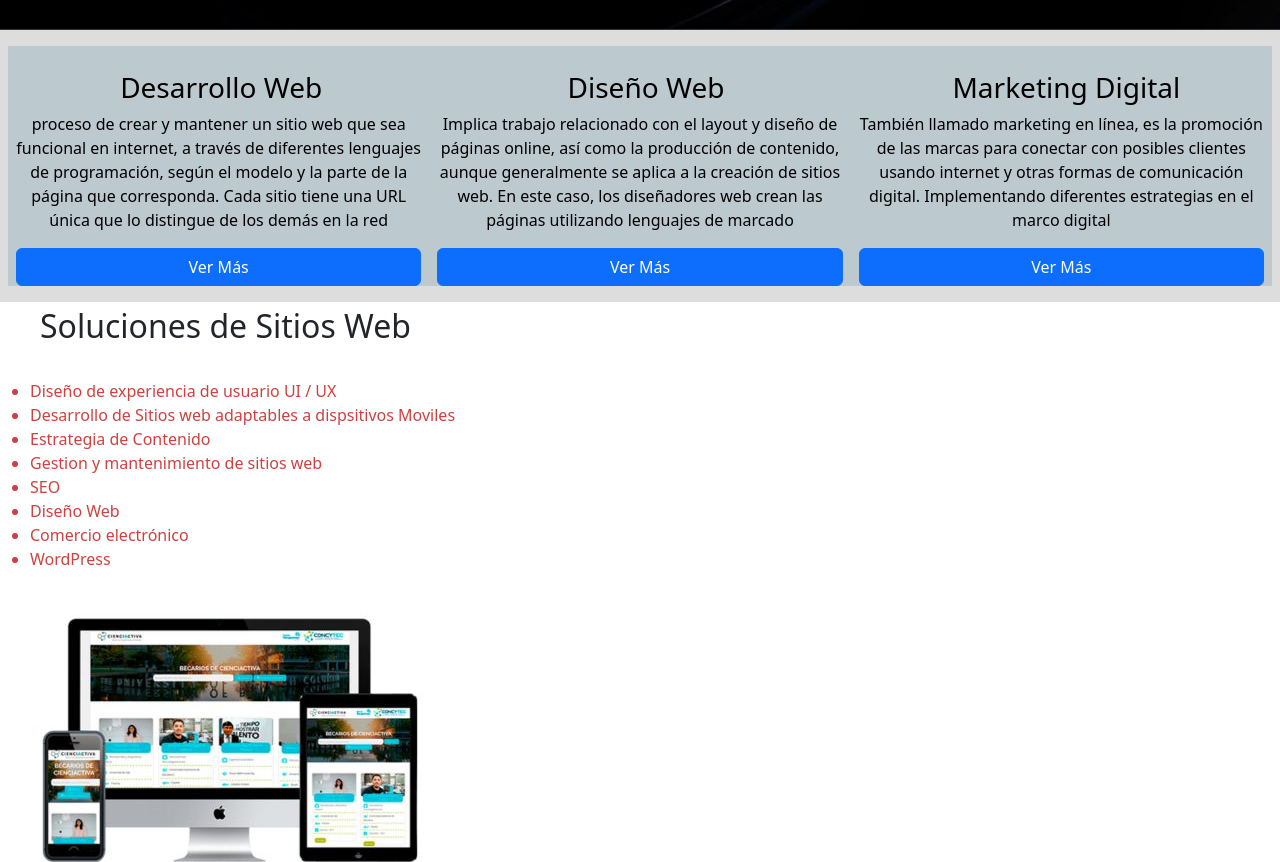
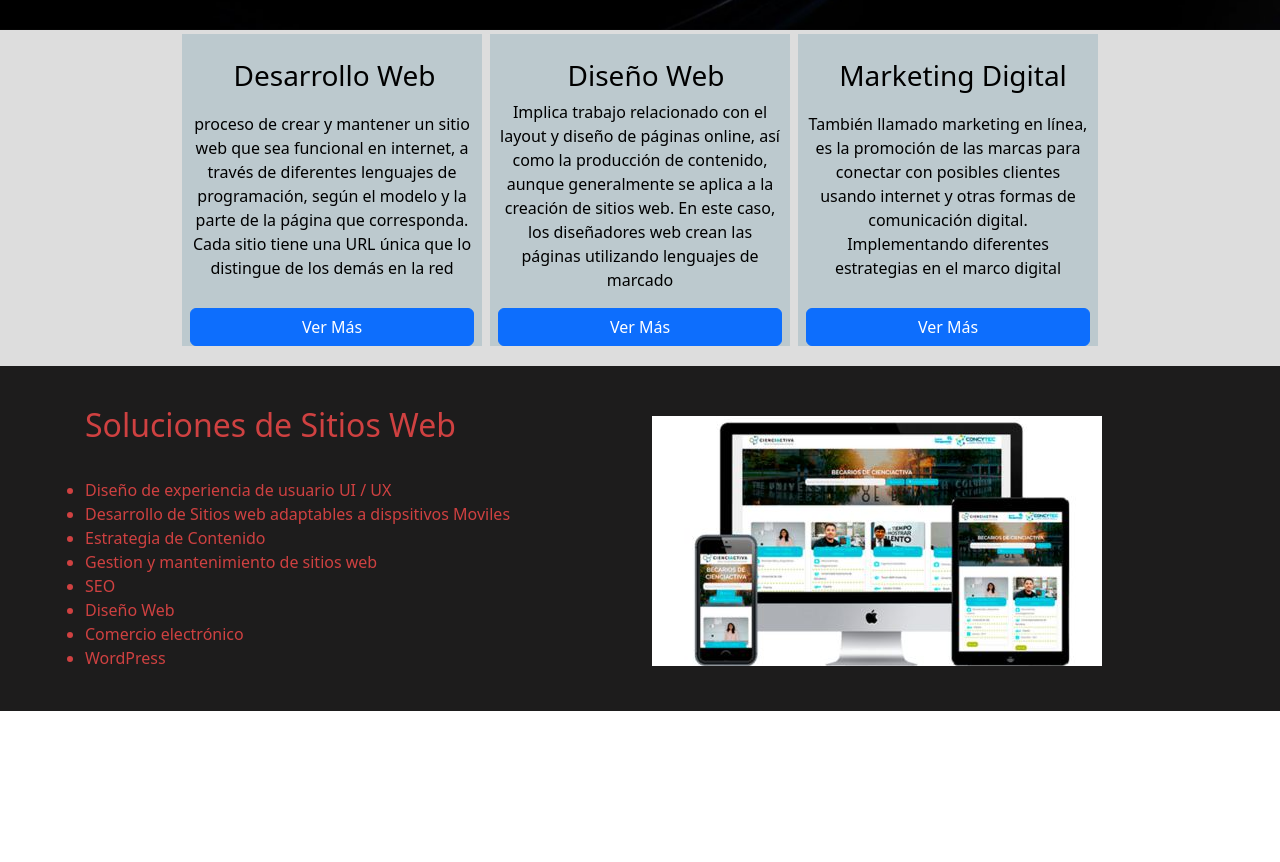
Before and after one commit to cotysanchez/desarrolloweb-2, a website: page index.html in a window 1280 px wide. Shown: the part 575-1437 px from the top of the page. After the commit the page ends 1286 px from the top, so only its background shows below. Drawn offline with nearby package versions, Linux system fonts and the light colour scheme.

Commit message:
modificando seccion 2 del index

```diff
--- a/index.html
+++ b/index.html
@@ -80,8 +80,8 @@
 
 
      <div class="container-fluid container-padre1 text-center">
-      <div class="row d-flex flex-column flex-md-row Justify-content-center g-3">
-        <div class="col props2">
+      <div class="row d-flex flex-column flex-md-row justify-content-center g-3">
+        <div class="col-4 m-1 props2">
           <h3 class="tituloCajaA">Desarrollo Web</h3>
           <p class="contenidoCajas">
             proceso de crear y mantener un sitio web que sea funcional en internet, a través de diferentes
@@ -91,7 +91,7 @@
           <!--Boton Ver Mas con Bootstrap -->
           <a class="btn btn-primary" href="./paginas/servicios.html" role="button">Ver Más</a>
         </div>
-        <div class="col props2">
+        <div class="col-4 m-1 props2">
           <h3 class="tituloCajaB">Diseño Web</h3>
           <p class="contenidoCajas">
             Implica trabajo relacionado con el layout y diseño de páginas online, así como la producción de contenido,
@@ -102,7 +102,7 @@
           <!--Boton Ver Más con Bootstrap -->
           <a class="btn btn-primary" href="./paginas/servicios.html" role="button">Ver Más</a>
         </div>
-        <div class="col props2">
+        <div class="col-4 m-1 props2">
           <h3 class="tituloCajaC">Marketing Digital</h3>
           <p class="contenidoCajas">
             También llamado marketing en línea, es la promoción de las marcas para
@@ -130,10 +130,11 @@
             <li>WordPress</li>
          </ul>
         </div>
+        <div class="col-6">
+          <img class="imagenSoluciones" src="./assets/imagenes/diseño responsive.jpg" alt="imagen de diseño responsivo">
+        </div>
       </div>
-        <div class="col-6">
-          <img src="./assets/imagenes/diseño responsive.jpg" alt="imagen de diseño responsivo">
-        </div>
+
     </section>
 
 
--- a/scss/_home.scss
+++ b/scss/_home.scss
@@ -23,6 +23,7 @@
 
 .container-fluid {
     --bs-gutter-x: 0;
+    background-color: rgb(29, 28, 28);
 }
 
 
@@ -43,8 +44,6 @@
     display: flex;
     flex-direction: column;
     justify-content: space-between;
-
-
 }
 
 .tituloCajaA {
@@ -66,19 +65,21 @@
 
 /***** Seccion 2 *****/
 .tituloSoluciones {
-    padding-top: 5px;
-    padding-left: 40px;
+    padding-top: 40px;
+    padding-left: 85px;
     padding-bottom: 15px;
-    color: #f#cf4141ff;
+    color: #cf4141ff;
 }
 
 .contenidoCajaLista{
-    padding: 10px 32px 25px 30px;
+    padding: 10px 32px 25px 85px;
     color: #cf4141;
 
 }
 
-
+.imagenSoluciones {
+    padding-top: 50px;
+}
 
 
 
```
Also changed, not shown: css/main.css, 1 other file.
